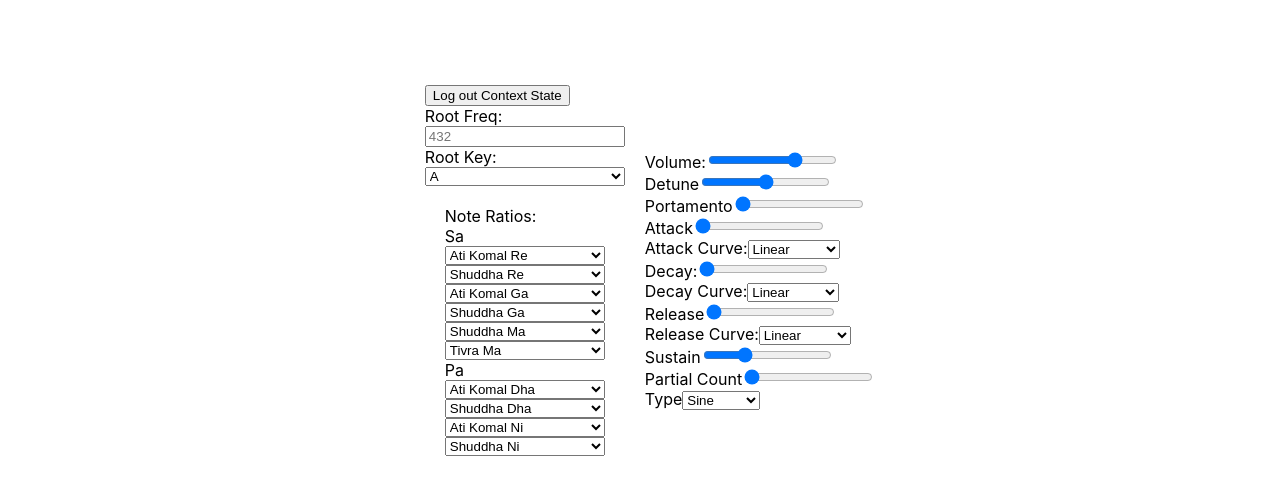
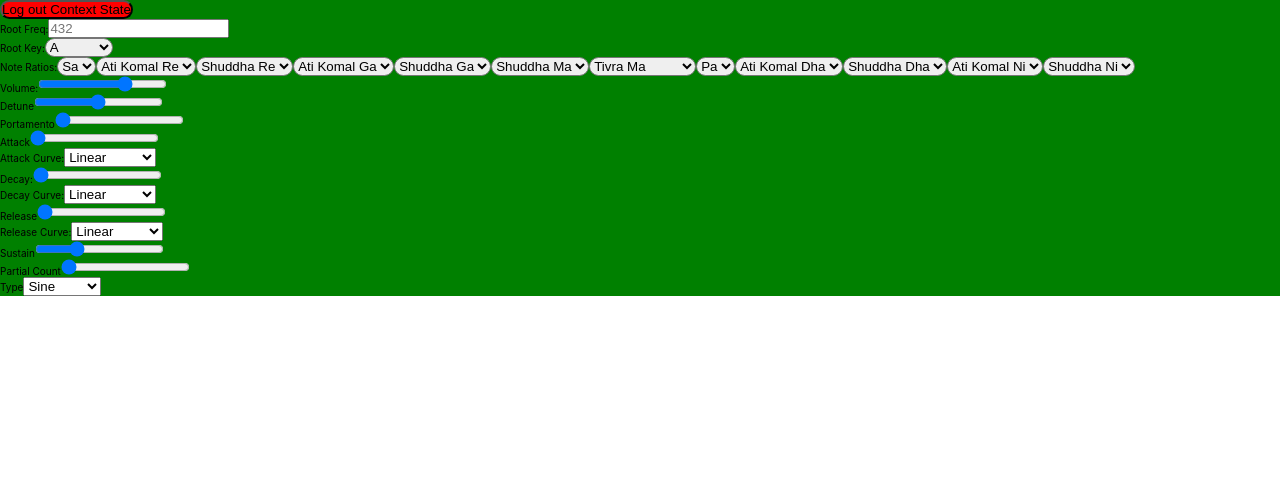
Before and after one commit to pawanbenjamin/tone-shruti-synth, a React (Create React App) app: page / in a window 1280 px wide. Shown: the top 490 px of the page. Built offline with nearby package versions, Linux system fonts and the light colour scheme.

Commit message:
scss setup

```diff
--- a/package.json
+++ b/package.json
@@ -6,6 +6,7 @@
     "@testing-library/jest-dom": "^5.14.1",
     "@testing-library/react": "^11.2.7",
     "@testing-library/user-event": "^12.8.3",
+    "node-sass": "^6.0.1",
     "react": "^17.0.2",
     "react-dom": "^17.0.2",
     "react-scripts": "4.0.3",
@@ -13,6 +14,7 @@
     "web-vitals": "^1.1.2"
   },
   "scripts": {
+    "compile:sass": "node-sass src/sass/main.scss src/css/App.css -w",
     "start": "react-scripts start",
     "build": "react-scripts build",
     "test": "react-scripts test",
--- a/src/App.css
+++ /dev/null
@@ -1,27 +0,0 @@
-.App {
-  display: flex;
-  margin-top: 5%;
-}
-
-.controls {
-  display: flex;
-  flex-direction: row;
-  margin: 0 auto;
-  align-items: center;
-}
-
-.root-info {
-  display: flex;
-  flex-direction: column;
-}
-
-.note-ratios {
-  display: flex;
-  flex-direction: column;
-  width: 160px;
-  margin: 20px;
-}
-
-.freq-table {
-  margin: 20px;
-}
--- a/src/App.js
+++ b/src/App.js
@@ -1,5 +1,5 @@
 import logo from "./logo.svg";
-import "./App.css";
+import "./css/App.css";
 import * as Tone from "tone";
 import MIDI from "./components/MIDI";
 import Synth from "./components/Synth";
@@ -11,7 +11,7 @@ function App() {
     <div className="App">
       <MIDI />
       <Synth />
-      <div className="controls">
+      <div className="synth">
         <FreqTable />
         <SynthParams />
       </div>
--- a/src/components/FreqTable.js
+++ b/src/components/FreqTable.js
@@ -122,75 +122,157 @@ function FreqTable(props) {
 
   return (
     <div className="freq-table">
-      <button onClick={() => console.log(state)}>Log out Context State</button>
-      <div className="root-info">
-        <label>Root Freq:</label>
+      <button className="btn" onClick={() => console.log(state)}>
+        Log out Context State
+      </button>
+      <div className="freq-table_root-info">
+        <div className="freq-table_root-info_freq">
+          <label className="label">Root Freq:</label>
           <input
+            className="text-input"
             type="text"
             placeholder="432"
             onChange={(e) => setRootFreq(e.target.value)}
           />
-        <label>Root Key:</label>
-        <select className="root-note" onChange={changeKey}>
-          <option value="60">C</option>
-          <option value="61">C# / Db</option>
-          <option value="62">D</option>
-          <option value="63">D# / Eb</option>
-          <option value="64">E</option>
-          <option value="65">F</option>
-          <option value="66">F# / Gb</option>
-          <option value="67">G</option>
-          <option value="68">G# / Ab</option>
-          <option value="69" selected>
+        </div>
+        <div className="freq-table_root-info_key">
+          <label className="label">Root Key:</label>
+          <select className="select" onChange={changeKey}>
+            <option className="option" value="60">
+              C
+            </option>
+            <option className="option" value="61">
+              C# / Db
+            </option>
+            <option className="option" value="62">
+              D
+            </option>
+            <option className="option" value="63">
+              D# / Eb
+            </option>
+            <option className="option" value="64">
+              E
+            </option>
+            <option className="option" value="65">
+              F
+            </option>
+            <option className="option" value="66">
+              F# / Gb
+            </option>
+            <option className="option" value="67">
+              G
+            </option>
+            <option className="option" value="68">
+              G# / Ab
+            </option>
+            <option className="option" value="69" selected>
               A
             </option>
-          <option value="70">A# / Bb</option>
-          <option value="71">B</option>
+            <option className="option" value="70">
+              A# / Bb
+            </option>
+            <option className="option" value="71">
+              B
+            </option>
           </select>
         </div>
-      <div className="note-ratios">
-        <label>Note Ratios:</label>
-        <span>Sa</span>
-        <select onChange={(e) => changeRatio(e, setKomalRe)}>
-          <option value="256/243">Ati Komal Re</option>
-          <option value="16/15">Komal Re</option>
+      </div>
+      <div className="freq-table_note-ratios">
+        <label className="label" className="label">
+          Note Ratios:
+        </label>
+        <select className="select">
+          <option value="1/1" className="option">
+            Sa
+          </option>
         </select>
-        <select onChange={(e) => changeRatio(e, setRe)}>
-          <option value="10/9">Shuddha Re</option>
-          <option value="9/8">Tivra Re</option>
+        <select className="select" onChange={(e) => changeRatio(e, setKomalRe)}>
+          <option className="option" value="256/243">
+            Ati Komal Re
+          </option>
+          <option className="option" value="16/15">
+            Komal Re
+          </option>
         </select>
-        <select onChange={(e) => changeRatio(e, setKomalGa)}>
-          <option value="32/27">Ati Komal Ga</option>
-          <option value="6/5">Komal Ga</option>
+        <select className="select" onChange={(e) => changeRatio(e, setRe)}>
+          <option className="option" value="10/9">
+            Shuddha Re
+          </option>
+          <option className="option" value="9/8">
+            Tivra Re
+          </option>
         </select>
-        <select onChange={(e) => changeRatio(e, setGa)}>
-          <option value="5/4">Shuddha Ga</option>
-          <option value="81/64">Tivra Ga</option>
+        <select className="select" onChange={(e) => changeRatio(e, setKomalGa)}>
+          <option className="option" value="32/27">
+            Ati Komal Ga
+          </option>
+          <option className="option" value="6/5">
+            Komal Ga
+          </option>
         </select>
-        <select onChange={(e) => changeRatio(e, setMa)}>
-          <option value="4/3">Shuddha Ma</option>
-          <option value="27/20">Shruti Ma</option>
+        <select className="select" onChange={(e) => changeRatio(e, setGa)}>
+          <option className="option" value="5/4">
+            Shuddha Ga
+          </option>
+          <option className="option" value="81/64">
+            Tivra Ga
+          </option>
         </select>
-        <select onChange={(e) => changeRatio(e, setTivraMa)}>
-          <option value="45/32">Tivra Ma</option>
-          <option value="729/512">Tivra Tivra Ma</option>
+        <select className="select" onChange={(e) => changeRatio(e, setMa)}>
+          <option className="option" value="4/3">
+            Shuddha Ma
+          </option>
+          <option className="option" value="27/20">
+            Shruti Ma
+          </option>
         </select>
-        <span>Pa</span>
-        <select onChange={(e) => changeRatio(e, setKomalDha)}>
-          <option value="128/81">Ati Komal Dha</option>
-          <option value="8/5">Komal Dha</option>
+        <select className="select" onChange={(e) => changeRatio(e, setTivraMa)}>
+          <option className="option" value="45/32">
+            Tivra Ma
+          </option>
+          <option className="option" value="729/512">
+            Tivra Tivra Ma
+          </option>
         </select>
-        <select onChange={(e) => changeRatio(e, setDha)}>
-          <option value="5/3">Shuddha Dha</option>
-          <option value="27/16">Tivra Dha</option>
+        <select className="select">
+          <option value="3/2" className="option">
+            Pa
+          </option>
         </select>
-        <select onChange={(e) => changeRatio(e, setKomalNi)}>
-          <option value="16/9">Ati Komal Ni</option>
-          <option value="9/5">Komal Ni</option>
+        <select
+          className="select"
+          onChange={(e) => changeRatio(e, setKomalDha)}
+        >
+          <option className="option" value="128/81">
+            Ati Komal Dha
+          </option>
+          <option className="option" value="8/5">
+            Komal Dha
+          </option>
         </select>
-        <select onChange={(e) => changeRatio(e, setNi)}>
-          <option value="15/8">Shuddha Ni</option>
-          <option value="243/128">Tivra Ni</option>
+        <select className="select" onChange={(e) => changeRatio(e, setDha)}>
+          <option className="option" value="5/3">
+            Shuddha Dha
+          </option>
+          <option className="option" value="27/16">
+            Tivra Dha
+          </option>
+        </select>
+        <select className="select" onChange={(e) => changeRatio(e, setKomalNi)}>
+          <option className="option" value="16/9">
+            Ati Komal Ni
+          </option>
+          <option className="option" value="9/5">
+            Komal Ni
+          </option>
+        </select>
+        <select className="select" onChange={(e) => changeRatio(e, setNi)}>
+          <option className="option" value="15/8">
+            Shuddha Ni
+          </option>
+          <option className="option" value="243/128">
+            Tivra Ni
+          </option>
         </select>
       </div>
     </div>
--- /dev/null
+++ b/src/css/App.css
@@ -0,0 +1,22 @@
+*,
+*::after,
+*::before {
+  margin: 0;
+  padding: 0;
+  box-sizing: inherit; }
+
+html {
+  font-size: 62.5%; }
+
+body {
+  box-sizing: border-box; }
+
+.btn {
+  background-color: red;
+  border-radius: 5rem; }
+
+.select {
+  border-radius: 20px; }
+
+.App {
+  background-color: green; }
--- /dev/null
+++ b/src/sass/abstracts/_variables.scss
@@ -0,0 +1,3 @@
+$color-primary: red;
+
+$color-secondary: green;
--- /dev/null
+++ b/src/sass/base/_base.scss
@@ -0,0 +1,16 @@
+*,
+*::after,
+*::before {
+  margin: 0;
+  padding: 0;
+  box-sizing: inherit;
+}
+
+html {
+  // This defines what 1rem is
+  font-size: 62.5%;
+}
+
+body {
+  box-sizing: border-box;
+}
--- /dev/null
+++ b/src/sass/components/_button.scss
@@ -0,0 +1,4 @@
+.btn {
+  background-color: $color-primary;
+  border-radius: 5rem;
+}
--- /dev/null
+++ b/src/sass/components/_select.scss
@@ -0,0 +1,3 @@
+.select {
+  border-radius: 20px;
+}
--- /dev/null
+++ b/src/sass/layout/_home.scss
@@ -0,0 +1,3 @@
+.App {
+  background-color: $color-secondary;
+}
```
Also changed, not shown: src/sass/main.scss (added, +8 -0 lines), src/sass/base/_typography.scss (added), 1 other file (tests, documents, lock files or other folders). Lines whose indentation alone changed are shown as unchanged.
